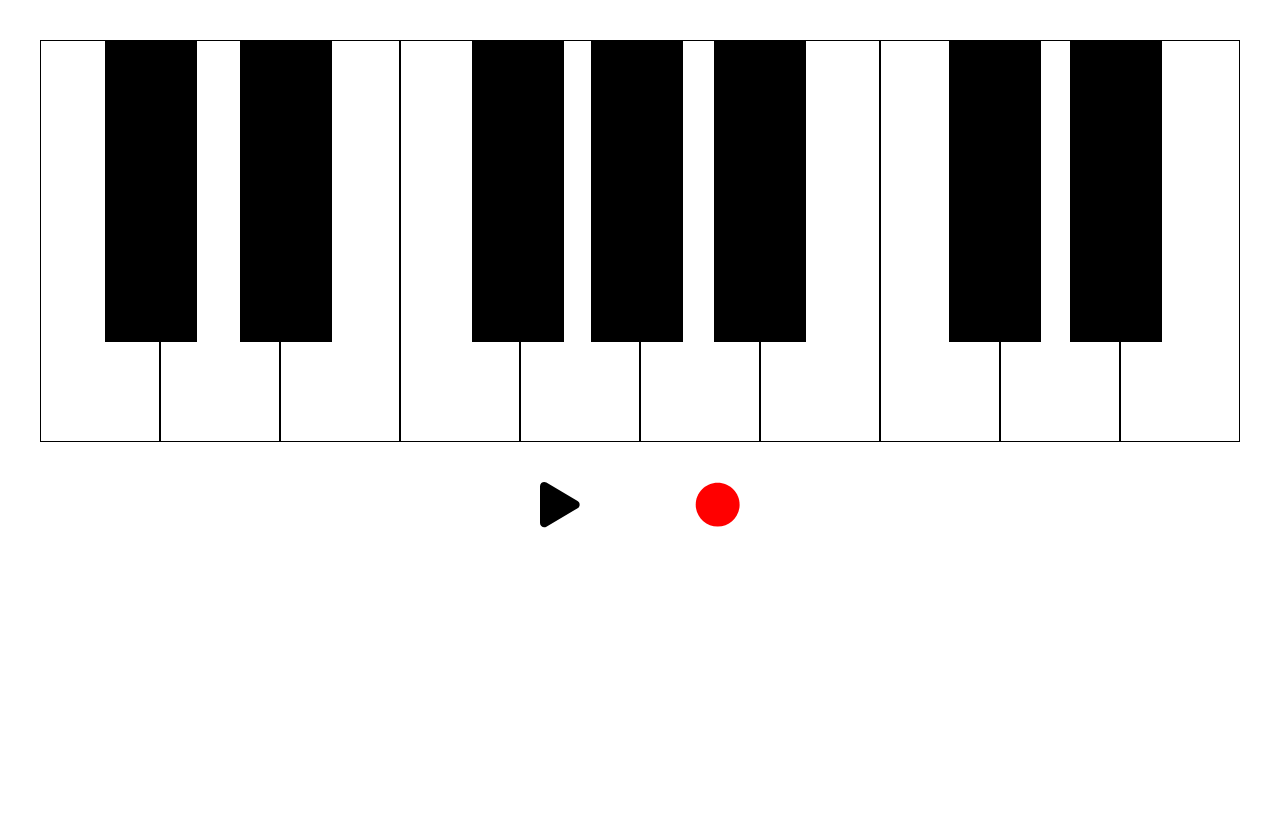
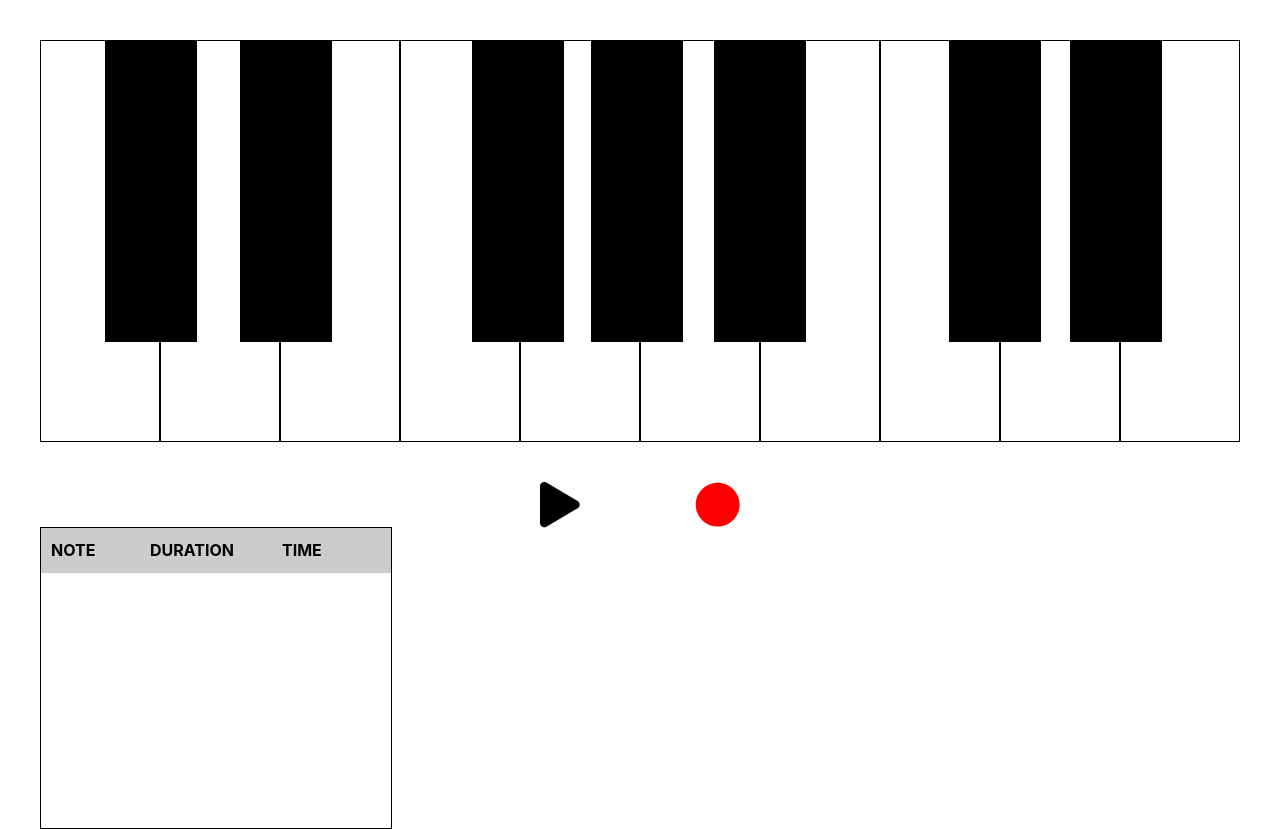
Before and after one commit to norarcasey/keyboard, a React (Create React App) app: page / in a window 1280 px wide. Before the commit the page ends 800 px from the top, so only its background shows below. Built offline with nearby package versions, Linux system fonts and the light colour scheme.

Commit message:
style playback data

```diff
--- a/src/components/play-back-display/index.tsx
+++ b/src/components/play-back-display/index.tsx
@@ -1,5 +1,6 @@
 import React, { FC, useContext } from 'react';
 import { CaptureContext, ICaptureContext } from '../../contexts/capture-context';
+import './styles.css';
 
 export interface IPlayBackDisplay {}
 
@@ -8,9 +9,23 @@ const PlayBackDisplay: FC<IPlayBackDisplay> = props => {
 
   return (
     <div className="play-back-display">
-      {captureContext.playbackNotes.map((pbn, i) => (
-        <div key={`note-${pbn.note}-${i}`}>{`Note: ${pbn.note}, Duration: ${pbn.dur}, Time: ${pbn.time}`}</div>
-      ))}
+      <div className="header">
+        <span className="note-header">Note</span>
+        <span className="duration-header">Duration</span>
+        <span className="time-header">Time</span>
+      </div>
+
+      <div className="container">
+        <div className="scroll-container">
+          {captureContext.playbackNotes.map((pbn, i) => (
+            <div key={`note-${pbn.note}-${i}`} className="data">
+              <span className="note-data">{pbn.note}</span>
+              <span className="duration-data">{pbn.dur}</span>
+              <span className="time-data">{pbn.time}</span>
+            </div>
+          ))}
+        </div>
+      </div>
     </div>
   );
 };
--- /dev/null
+++ b/src/components/play-back-display/styles.css
@@ -0,0 +1,41 @@
+.play-back-display {
+  border: solid 1px #000;
+  height: 300px;
+  width: 350px;
+}
+
+.header {
+  background-color: #ccc;
+  display: flex;
+  font-weight: bold;
+  line-height: 25px;
+  padding: 10px;
+  text-transform: uppercase;
+}
+
+.data {
+  display: flex;
+}
+
+.note-header,
+.note-data,
+.time-header,
+.time-data {
+  width: 30%;
+}
+
+.duration-header,
+.duration-data {
+  width: 40%;
+}
+
+.container {
+  height: 240px;
+  padding: 5px 10px;
+}
+
+.scroll-container {
+  overflow-y: scroll;
+  height: 100%;
+  width: 100%;
+}
```
